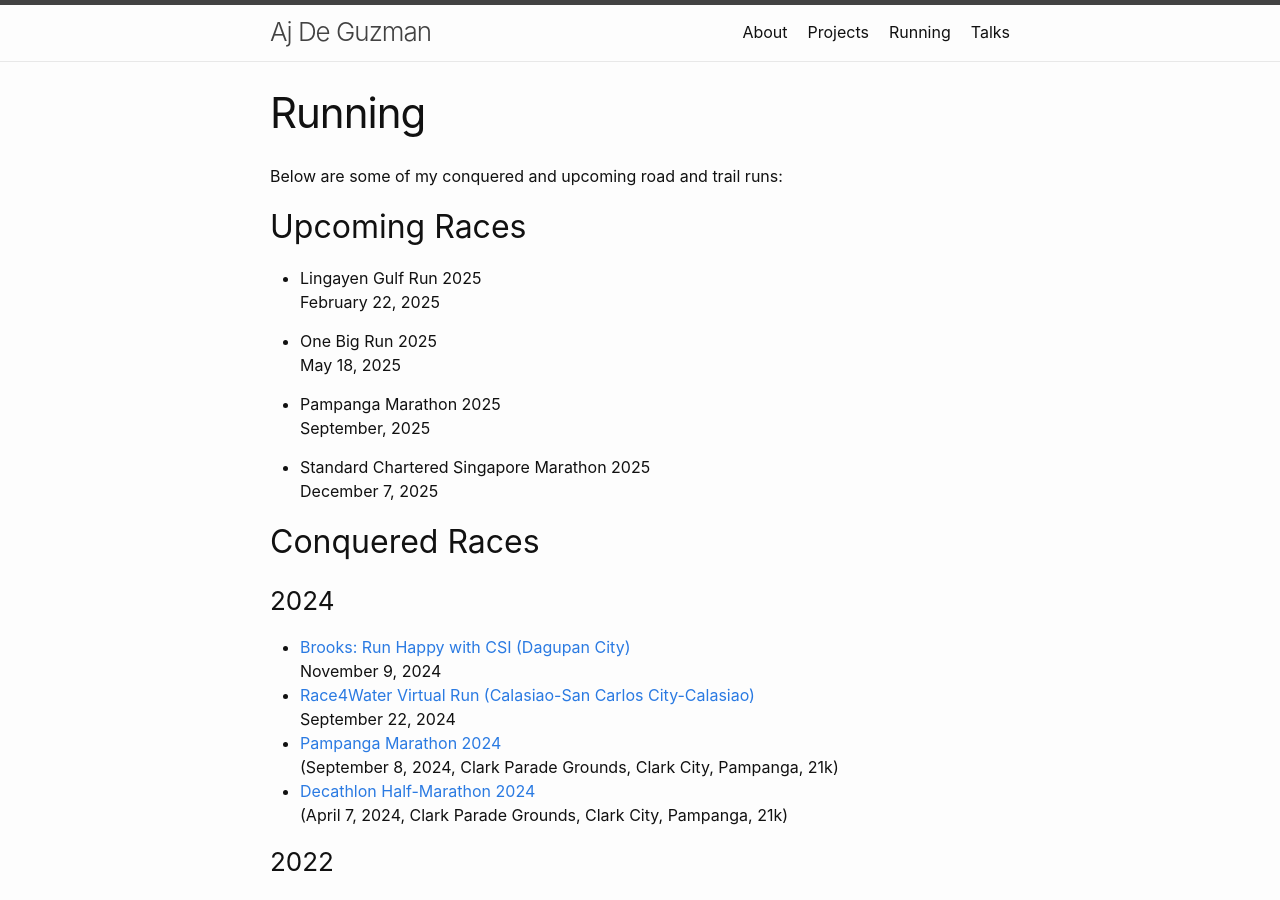
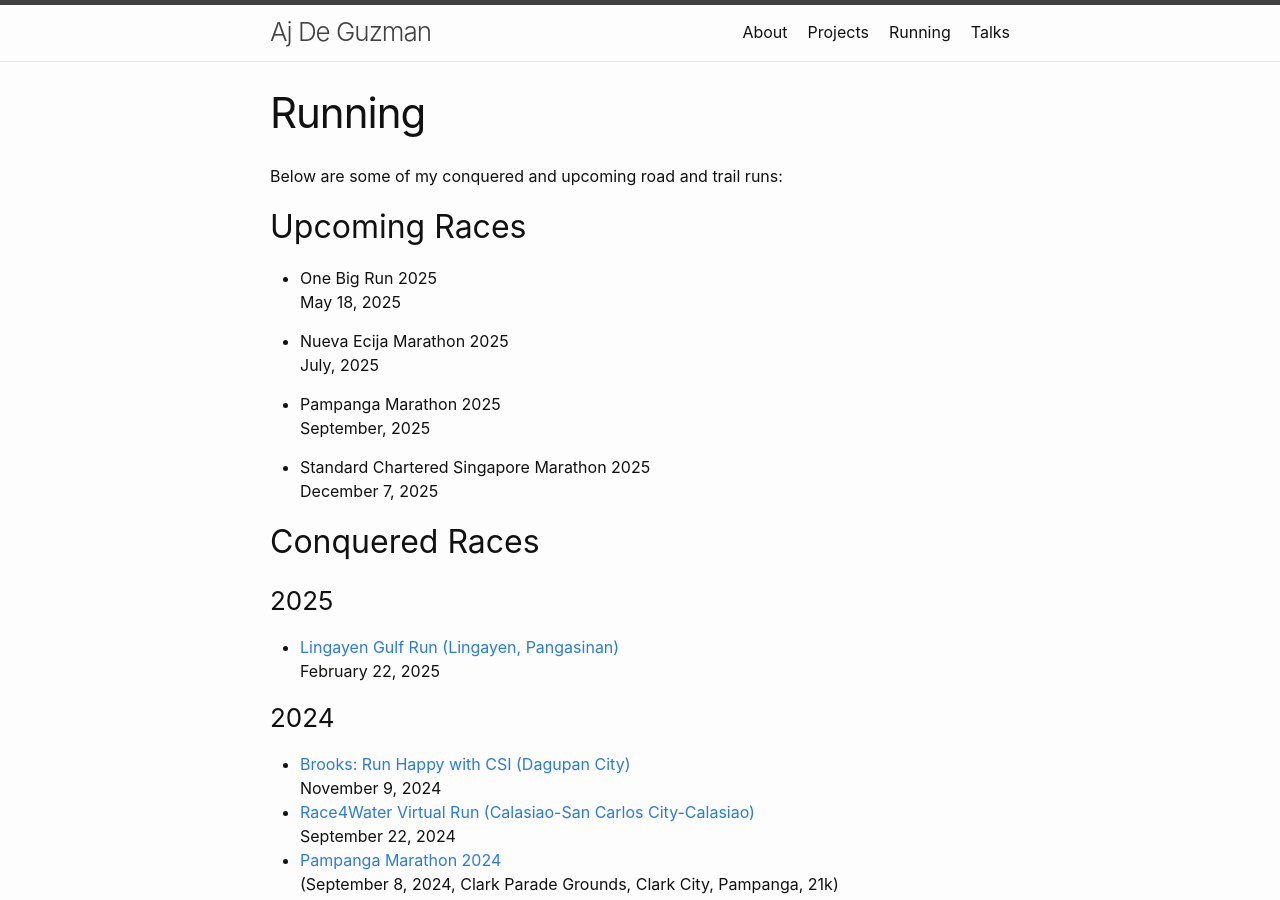
Before and after one commit to ajdeguzman/ajdeguzman.github.io, a Jekyll site: the page built from running.md, in a window 1280 px wide and 900 px high. Built offline with Jekyll 4.4.1, drawn with Linux system fonts in a browser that asks for light colours.

Commit message:
Update running.md

```diff
--- a/running.md
+++ b/running.md
@@ -8,11 +8,11 @@ Below are some of my conquered and upcoming road and trail runs:
 
 ## Upcoming Races
 
-- Lingayen Gulf Run 2025
-<br> February 22, 2025
-
 - One Big Run 2025
 <br> May 18, 2025
+
+- Nueva Ecija Marathon 2025
+<br> July, 2025
 
 - Pampanga Marathon 2025
 <br> September, 2025
@@ -22,6 +22,10 @@ Below are some of my conquered and upcoming road and trail runs:
 
 
 ## Conquered Races
+
+### 2025
+- [Lingayen Gulf Run (Lingayen, Pangasinan)](https://www.strava.com/activities/13690895157)
+<br> February 22, 2025
 
 ### 2024
 - [Brooks: Run Happy with CSI (Dagupan City)](https://www.strava.com/activities/12871969762)
```
